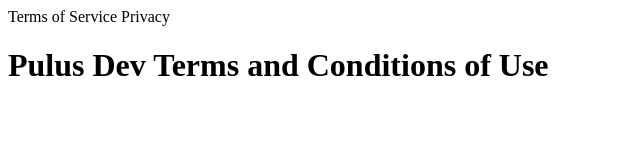
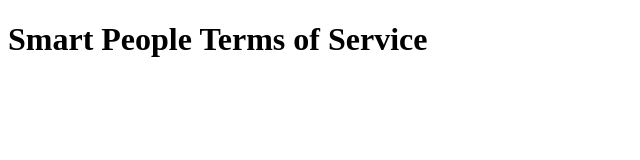
Before and after one commit to rzlahd/Quiz, a plain HTML site: page index.html in a window 1280 px wide. Shown: the whole page, without its empty margins (0-640 px from the left). Drawn offline with Linux system fonts and the light colour scheme.

Commit message:
Update index.html

```diff
--- a/index.html
+++ b/index.html
@@ -4,9 +4,8 @@
 	<title>Smart People</title>
 </head>
 <body>
-Terms of Service Privacy
 
-<h1>Pulus Dev Terms and Conditions of Use</h1>
+<h1>Smart People Terms of Service</h1>
 
 </body>
 </html>
```
